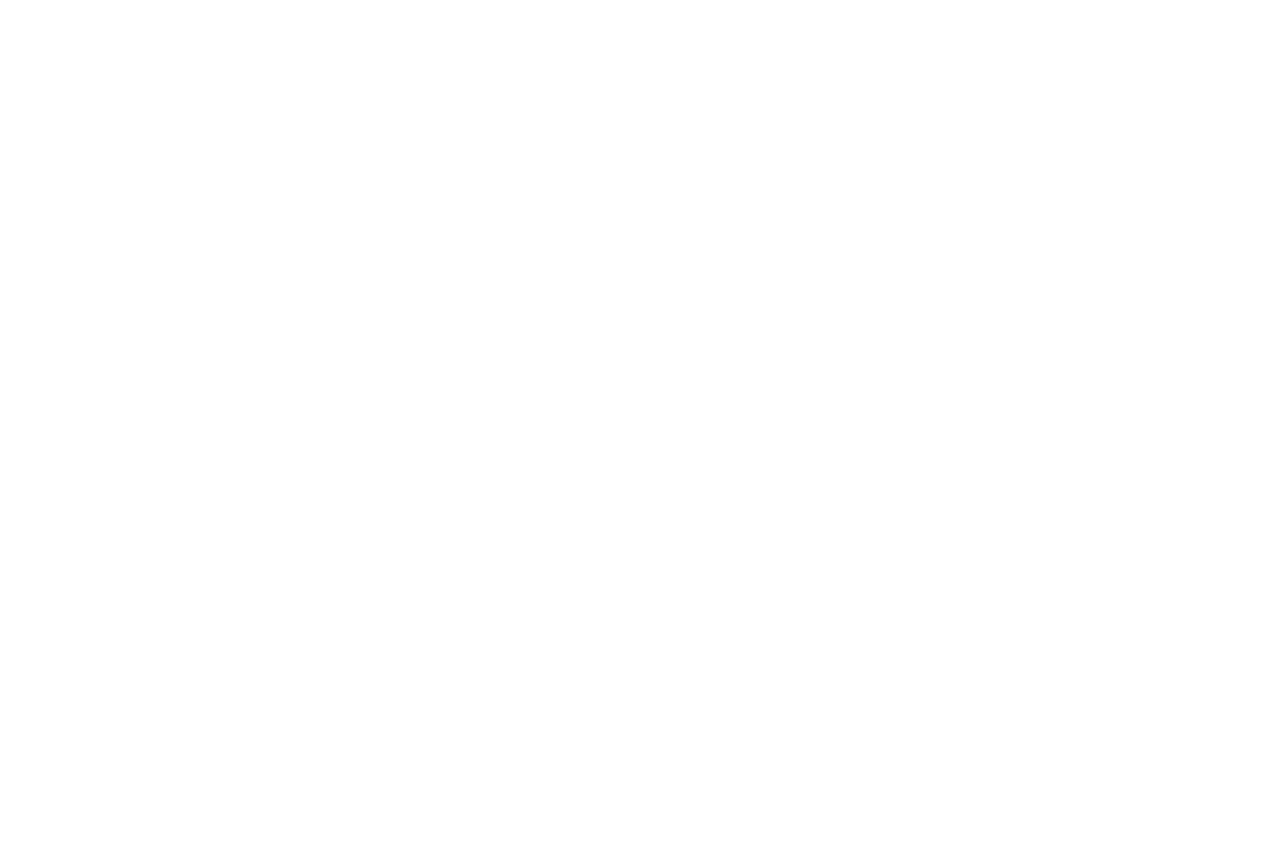
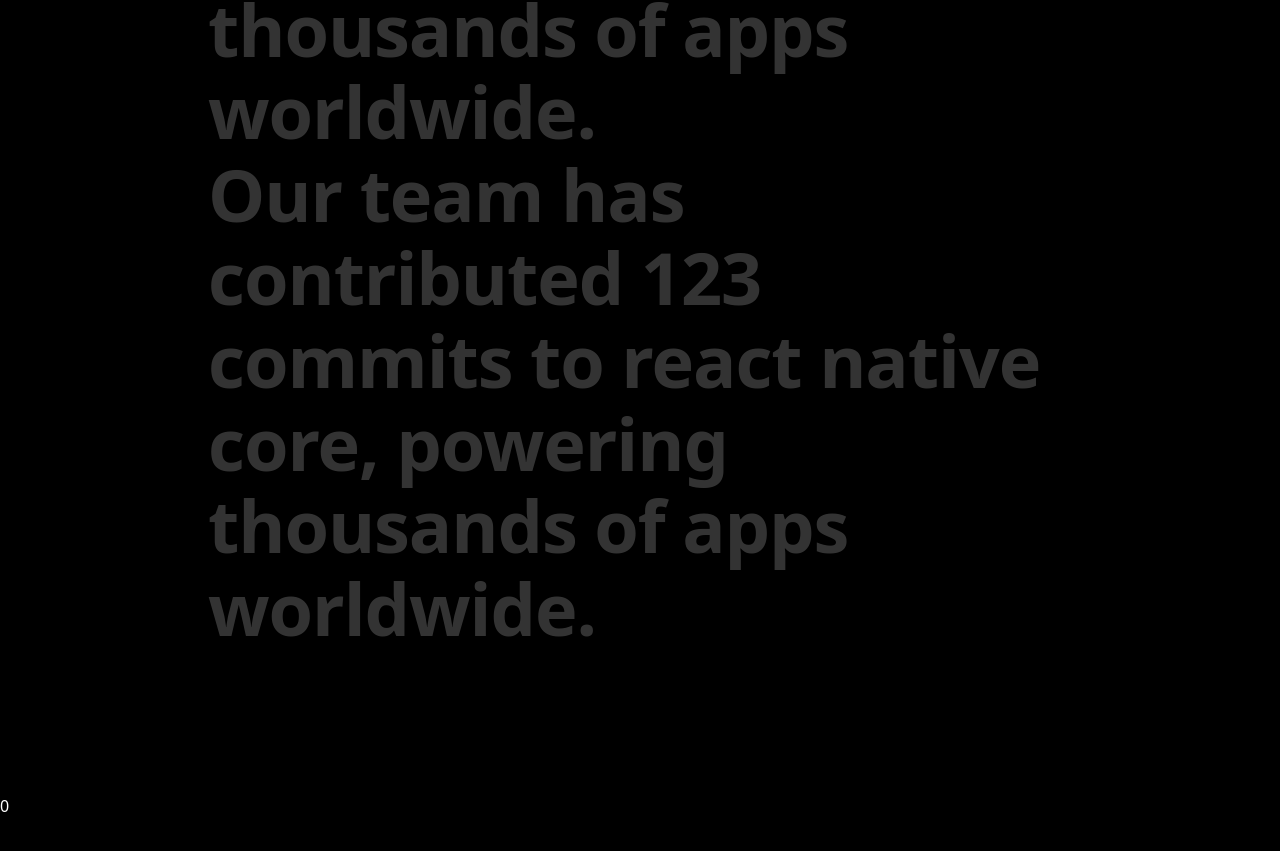
Before and after one commit to Aldair7/Portfolio-Public, a Next.js app: page / in a window 1280 px wide. Shown: the part 2183-3034 px from the top of the page. Before the commit the page ends 1530 px from the top, so only its background shows below. Built offline with nearby package versions, Linux system fonts and the light colour scheme.

Commit message:
skils section added & and wip in services.tsx

```diff
--- /dev/null
+++ b/components/services.tsx
@@ -0,0 +1,17 @@
+"use client";
+
+import React from "react";
+import { Tile, TileWrapper, TileContent, TileBackground } from "./tile"
+
+const Services = () => {
+  return (
+    <TileWrapper numOfPages={3} >
+      <TileBackground></TileBackground>
+      <TileContent><Tile page={0} renderContent={({ progress }) => (<span> {progress}</span>)}></Tile></TileContent>
+      <TileContent>bar</TileContent>
+      <TileContent>ba2</TileContent>
+    </TileWrapper >
+  )
+}
+
+export default Services
--- /dev/null
+++ b/components/skills.tsx
@@ -0,0 +1,48 @@
+"use client"
+
+import React, { useContext, useRef } from "react";
+import s from "../style/skills.module.css"
+import { ScrollContext } from "../utils/scroll-observer";
+
+
+
+const opacityForBlock = (sectionProgress: number, blockNo: number) => {
+  const progress = sectionProgress - blockNo
+  if (progress >= 0 && progress < 1) return 1
+  return 0.2
+}
+
+
+const Skills: React.FC = () => {
+  const { scrollY } = useContext(ScrollContext)
+  const refContainer = useRef<HTMLDivElement>(null)
+
+  const numOfPages = 3
+  let progress = 0
+
+  const { current: elContainer } = refContainer
+  if (elContainer) {
+    const { clientHeight, offsetTop } = elContainer
+    const screenH = window.innerHeight
+    const halfH = screenH / 2
+    const percentY = Math.min(clientHeight + halfH, Math.max(-screenH, scrollY - offsetTop) + halfH) / clientHeight
+    progress = Math.min(numOfPages - 0.5, Math.max(0.5, percentY * numOfPages))
+  }
+
+
+  return (
+
+    <div ref={refContainer} className="bg-black text-white">
+      <div className="min-h-screen max-w-5xl mx-auto px-10 lg:px-20 py-24 md:py-28 lg:py-36 flex flex-col justify-center items-center text-4xl md:text-6xl lg:text-7xl tracking-tight font-semibold">
+        <div className="leading-[1.15]">
+          <div className={s.skillText} style={{ opacity: opacityForBlock(progress, 0) }}>We know our tools inside out.</div>
+          <span className={`${s.skillText} inline-block after:content-['_'] `} style={{ opacity: opacityForBlock(progress, 1) }}>Our team has contributed 123 commits to react native core, powering thousands of apps worldwide. </span>
+          <span className={`${s.skillText} inline-block`} style={{ opacity: opacityForBlock(progress, 2) }}>Our team has contributed <strong>123</strong> commits to react native core, powering thousands of apps worldwide. </span>
+        </div>
+      </div>
+    </div>
+  )
+
+}
+
+export default Skills
--- /dev/null
+++ b/components/tile.tsx
@@ -0,0 +1,68 @@
+import React, { useRef, useContext } from "react";
+import { ScrollContext } from "../utils/scroll-observer";
+
+interface WrapperProps {
+  numOfPages: number
+}
+
+interface TileContextValue {
+  numOfPages: number
+  currentPage: number
+}
+
+export const TileContext = React.createContext<TileContextValue>({
+  numOfPages: 0,
+  currentPage: 0
+})
+
+export const TileWrapper: React.FC<WrapperProps> = ({
+  children,
+  numOfPages
+}) => {
+  const { scrollY } = useContext(ScrollContext)
+  const refContainer = useRef<HTMLDivElement>(null)
+
+  let currentPage = 0
+
+  const { current: elContainer } = refContainer
+  if (elContainer) {
+    const { clientHeight, offsetTop } = elContainer
+    const screenH = window.innerHeight
+    const halfH = screenH / 2
+    const percentY = Math.min(clientHeight + halfH, Math.max(-screenH, scrollY - offsetTop) + halfH) / clientHeight
+    currentPage = percentY * numOfPages
+  }
+  return (
+    <TileContext.Provider value={{ numOfPages, currentPage }}>
+      <div ref={refContainer} className="relative bg-black text-white"> {children}</div>
+    </TileContext.Provider>
+  )
+}
+
+export const TileBackground: React.FC = ({ children }) => (
+  <div className="absolute h-full w-full">{children}</div>
+)
+
+export const TileContent: React.FC = ({ children }) => (
+  <div className="sticky top-0 h-screen overflow-hidden">{children}</div>
+)
+
+interface Props {
+  page: number
+  renderContent: (props: { progress: number }) => any
+}
+
+export const Tile: React.FC<Props> = ({ page, renderContent }) => {
+  const { currentPage, numOfPages } = useContext(TileContext)
+  const progress = Math.max(0, currentPage - page)
+  const refContainer = useRef<HTMLDivElement>(null)
+
+  let opacity = Math.min(1, Math.max(0, progress * 4))
+  if (progress > 0.85 && page < numOfPages - 1) {
+    opacity = Math.max(0, (1.0 - progress) * 4)
+  }
+
+  return (
+    <div ref={refContainer} className="absolute top-0 w-full" style={{ pointerEvents: progress >= 0 || progress >= 1 ? 'none' : undefined }}>{renderContent({ progress })}</div>
+  )
+}
--- a/src/app/page.tsx
+++ b/src/app/page.tsx
@@ -1,12 +1,17 @@
 import Image from "next/image";
 import Headsection from "../../components/headsection";
 import AboutUs from "../../components/aboutus";
+import Skills from "../../components/skills";
+import Services from "../../components/services";
+
 export default function Home() {
   return (
     <>
 
       <Headsection />
       <AboutUs />
+      <Skills />
+      <Services />
 
     </>
   );
--- /dev/null
+++ b/style/skills.module.css
@@ -0,0 +1,3 @@
+.skillText {
+  transition: opacity 0.4s;
+}
```
